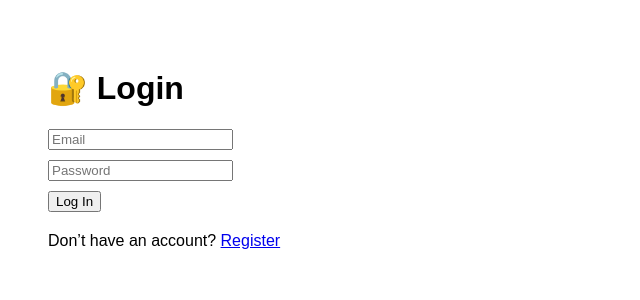
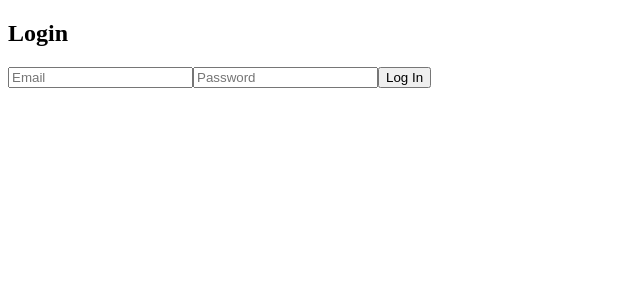
Before and after one commit to hackerh5041/viba-ai, a Next.js app: page /login in a window 1280 px wide. Shown: the top 300 px of the page, without its empty margins (0-640 px from the left). Built offline with nearby package versions, Linux system fonts and the light colour scheme.

Commit message:
Update login.js

```diff
--- a/pages/login.js
+++ b/pages/login.js
@@ -1,17 +1,43 @@
-import Link from 'next/link';
+import { useState } from "react";
+import { useRouter } from "next/router";
 
 export default function Login() {
+  const [email, setEmail] = useState("");
+  const [password, setPassword] = useState("");
+  const router = useRouter();
+
+  const handleLogin = (e) => {
+    e.preventDefault();
+    const users = JSON.parse(localStorage.getItem("users")) || [];
+
+    const match = users.find((user) => user.email === email && user.password === password);
+    if (!match) {
+      alert("Invalid credentials");
+      return;
+    }
+
+    localStorage.setItem("currentUser", email);
+    router.push("/dashboard");
+  };
+
   return (
-    <div style={{ padding: 40, fontFamily: 'sans-serif' }}>
-      <h1>🔐 Login</h1>
-      <form>
-        <input type="email" placeholder="Email" required style={{ display: 'block', marginBottom: 10 }} />
-        <input type="password" placeholder="Password" required style={{ display: 'block', marginBottom: 10 }} />
+    <div className="form-container">
+      <h2>Login</h2>
+      <form onSubmit={handleLogin}>
+        <input
+          type="email"
+          placeholder="Email"
+          required
+          onChange={(e) => setEmail(e.target.value)}
+        />
+        <input
+          type="password"
+          placeholder="Password"
+          required
+          onChange={(e) => setPassword(e.target.value)}
+        />
         <button type="submit">Log In</button>
       </form>
-      <p style={{ marginTop: 20 }}>
-        Don’t have an account? <Link href="/register">Register</Link>
-      </p>
     </div>
   );
 }
```
